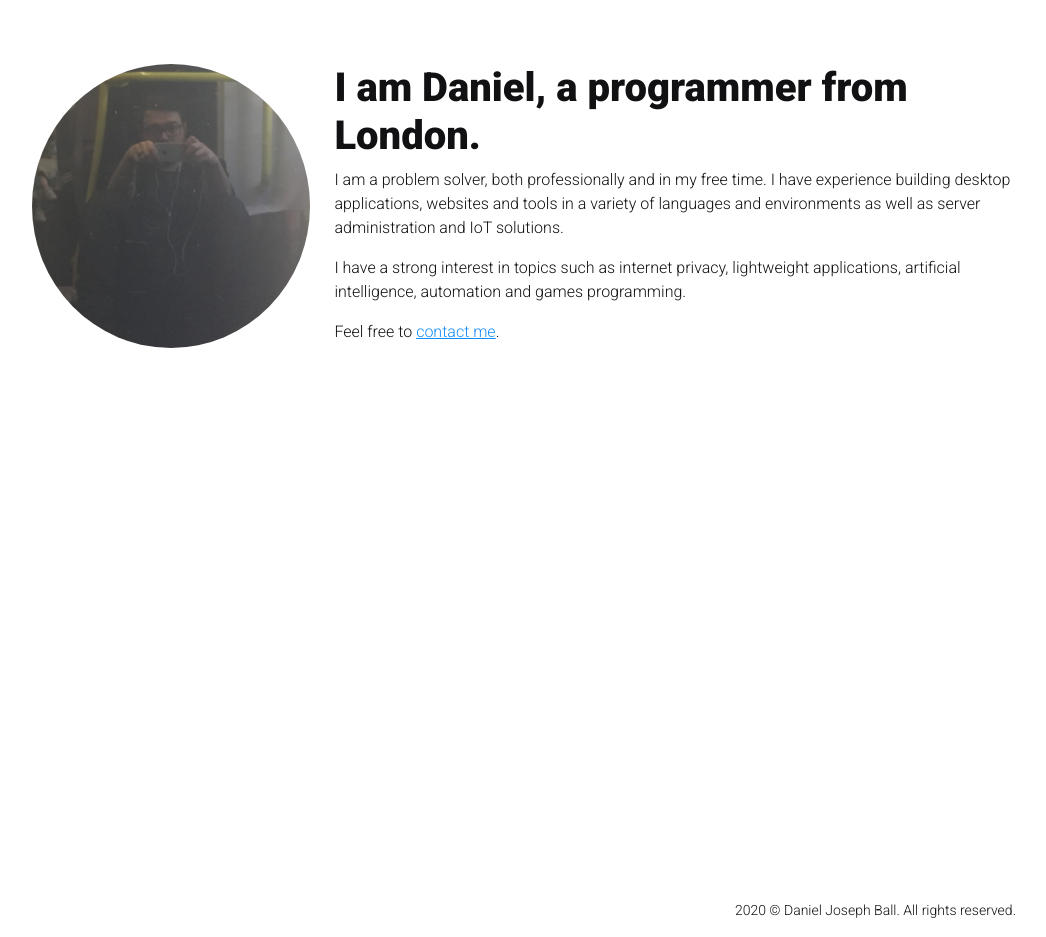
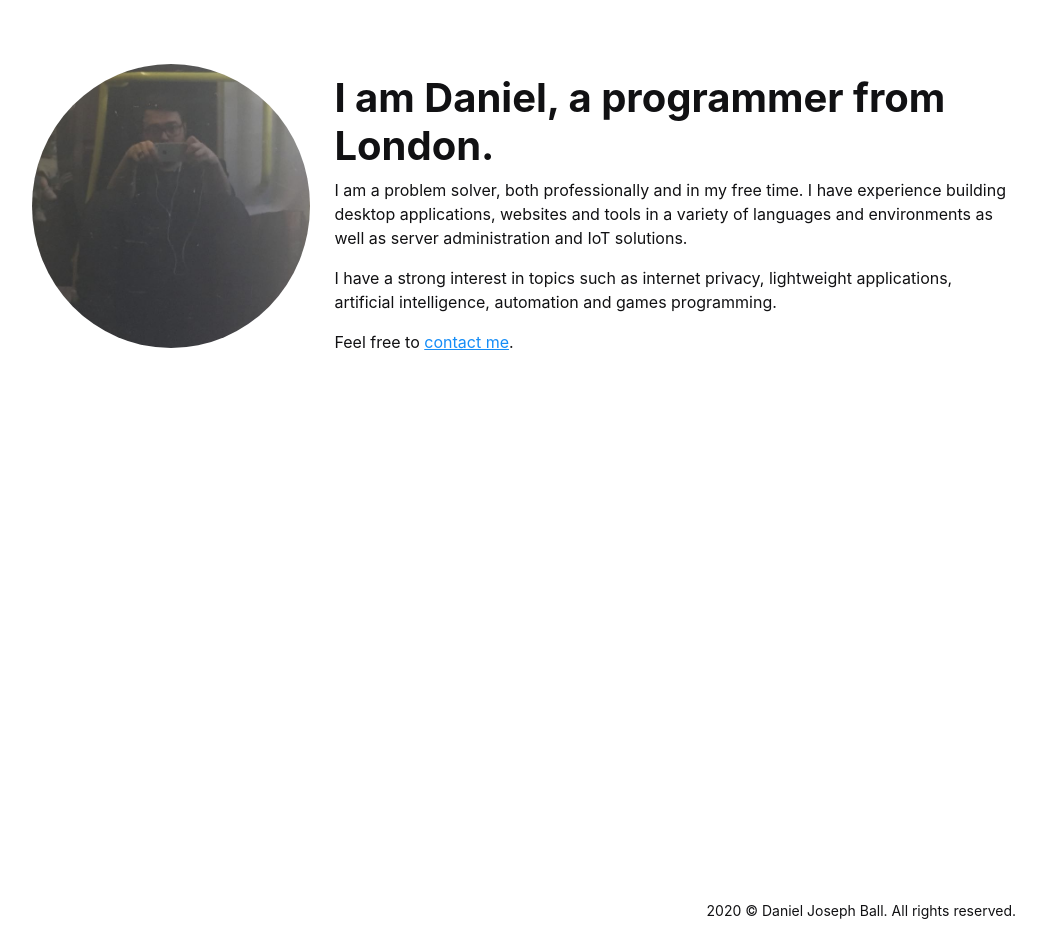
Before and after one commit to Hiauk/website, a Jekyll site: the page built from index.markdown, in a window 1280 px wide. Shown: the whole page, without its empty margins (116-1162 px from the left). Built offline with Jekyll 4.4.1, drawn with Linux system fonts in a browser that asks for light colours; a script that is not in the unit is left out.

Commit message:
Simplify things a little

```diff
--- a/_includes/footer.html
+++ b/_includes/footer.html
@@ -1,7 +1,3 @@
 <div class="container">
 	<p class="is-small is-text-right">2020 © Daniel Joseph Ball. All rights reserved.</p>
 </div>
-<script src="/js/kube.min.js"></script>
-<script>
-    $K.init();
-</script>
--- a/_includes/header.html
+++ b/_includes/header.html
@@ -1,6 +1,5 @@
 <title>{{ page.title }} | Daniel Joseph Ball</title>
 <meta charset="utf-8">
 <meta name="viewpoint" content="width=device-width, initial-scale=1">
-<link href="https://fonts.googleapis.com/css2?family=Roboto:wght@300;400;900&display=swap" rel="stylesheet">
 <link rel="stylesheet" href="/css/kube.min.css">
 <link rel="stylesheet" href="/css/site.css">
--- a/_layouts/base.html
+++ b/_layouts/base.html
@@ -1,7 +1,7 @@
 <!DOCTYPE html>
 <html lang="en">
     <head>
-	{% include header.html %}
+		{% include header.html %}
     </head>
     <body>
 	<main id="top">
--- a/_layouts/home.html
+++ b/_layouts/home.html
@@ -3,7 +3,7 @@ layout: base
 ---
 <section>
 	<div class="container">
-		<div class="is-row">
+		<div class="is-row is-items-middle">
 			<div class="is-col is-30">
 				<img class="landing-page-img" style="border-radius: 100%" src="/images/danielball.png">
 			</div>
--- a/css/site.sass
+++ b/css/site.sass
@@ -1,14 +1,8 @@
 ---
 ---
 
-body, h1, h2, h3, h4, h5
-    font-family: 'Roboto', sans-serif
-
 main
     min-height: 100vh
-
-p
-    font-weight: 300
 
 $tablet-width: 768px
 $desktop-width: 1024px
@@ -40,6 +34,3 @@ $desktop-width: 1024px
 
 section
     padding: 4em 0
-
-button, .button, .button.is-secondary
-    border-radius: 24px
```
